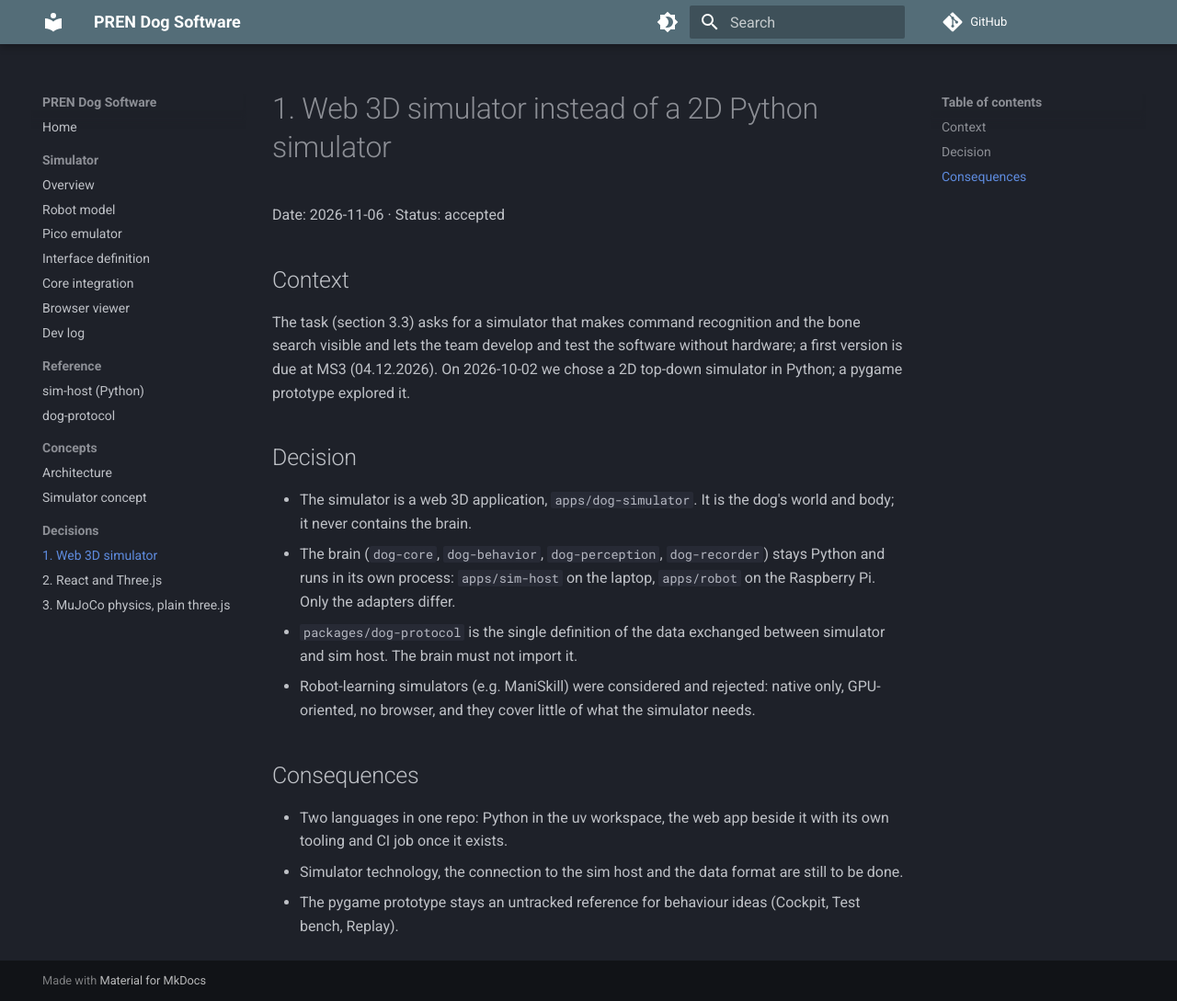
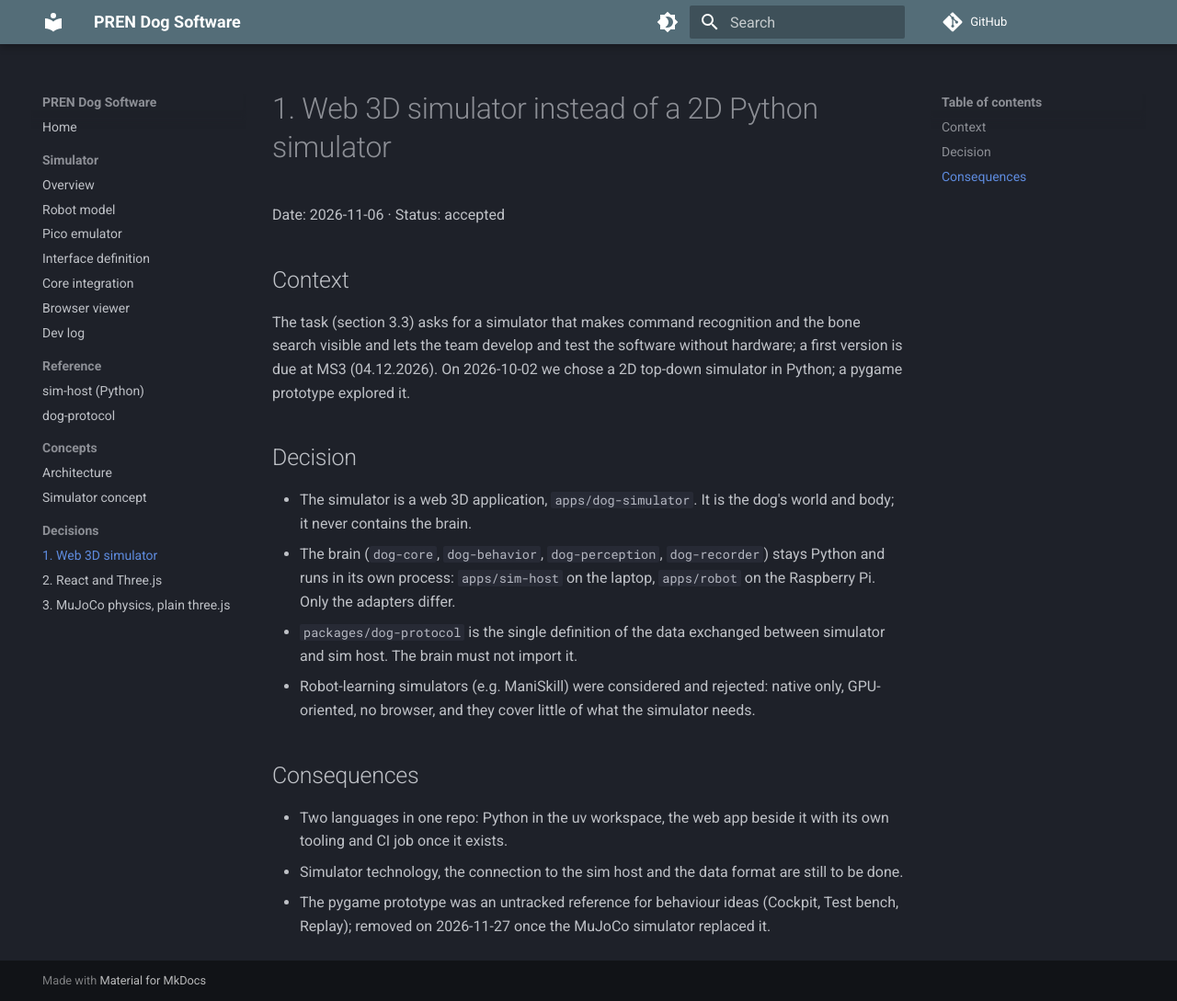
Before and after one commit to EriN-B/pren-software, an MkDocs documentation site: the page built from docs/adr/0001-web-3d-simulator.md, in a window 1280 px wide and 1089 px high. Shown: the whole window at 92% size. Built offline with MkDocs 1.6.1 and Material for MkDocs 9.7.7, drawn with Linux system fonts in a browser that asks for light colours; comment, search, counter and statistics services are not loaded.

Commit message:
docs(repo): note removal of the pygame prototype
Co-Authored-By: Claude Opus 5.5 <noreply@anthropic.com>

```diff
--- a/docs/adr/0001-web-3d-simulator.md
+++ b/docs/adr/0001-web-3d-simulator.md
@@ -24,4 +24,4 @@ and lets the team develop and test the software without hardware; a first versio
 - Two languages in one repo: Python in the uv workspace, the web app beside it with its own tooling and CI
   job once it exists.
 - Simulator technology, the connection to the sim host and the data format are still to be done.
-- The pygame prototype stays an untracked reference for behaviour ideas (Cockpit, Test bench, Replay).
+- The pygame prototype was an untracked reference for behaviour ideas (Cockpit, Test bench, Replay); removed on 2026-11-27 once the MuJoCo simulator replaced it.
```
Also changed, not shown: PRODUCT.md (+0 -1 lines).
